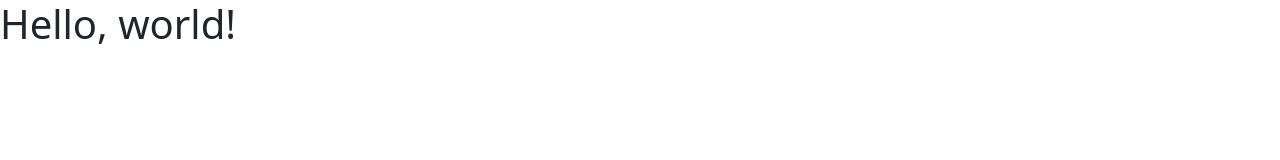
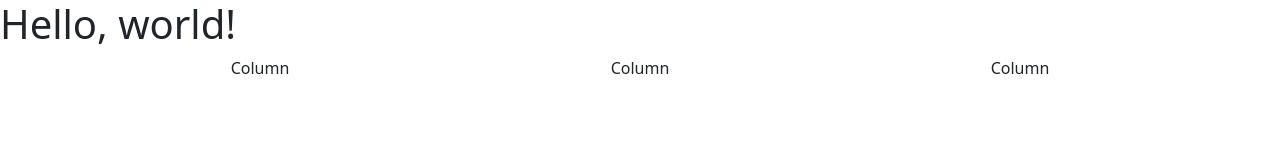
Before and after one commit to mosmoo/Bootstrap_Practice, a plain HTML site: page index.html in a window 1280 px wide. Drawn offline with nearby package versions, Linux system fonts and the light colour scheme.

Commit message:
Added 3 columns

```diff
--- a/index.html
+++ b/index.html
@@ -8,6 +8,19 @@
   </head>
   <body>
     <h1>Hello, world!</h1>
+    <div class="container text-center" style="--bs-columns: 3;">
+        <div class="row">
+          <div class="col">
+            Column
+          </div>
+          <div class="col">
+            Column
+          </div>
+          <div class="col">
+            Column
+          </div>
+        </div>
+      </div>
     <script src="https://cdn.jsdelivr.net/npm/bootstrap@5.2.2/dist/js/bootstrap.bundle.min.js" integrity="sha384-OERcA2EqjJCMA+/3y+gxIOqMEjwtxJY7qPCqsdltbNJuaOe923+mo//f6V8Qbsw3" crossorigin="anonymous"></script>
   </body>
 </html>
```
